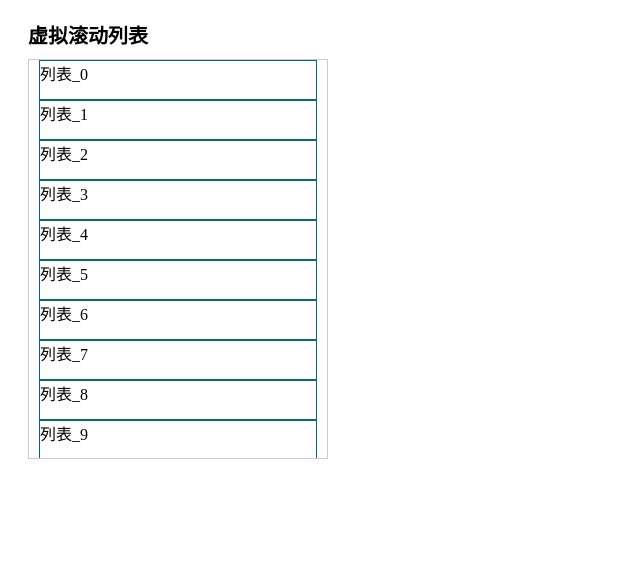
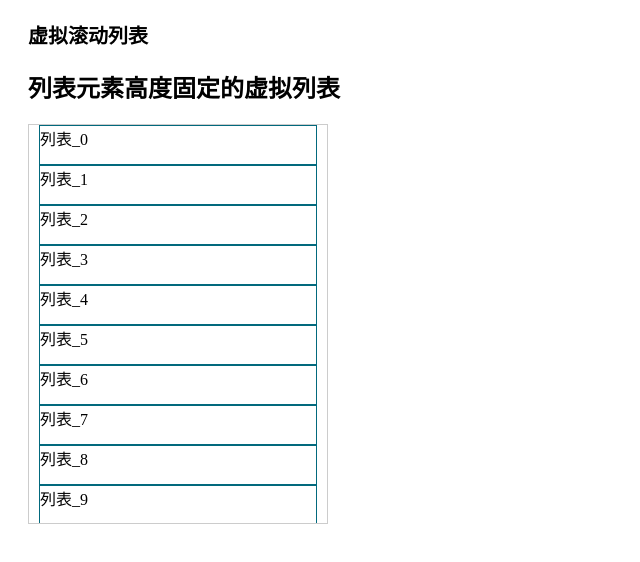
Before and after one commit to Devil-Training-Camp/virtual-scroll-list_ferying, a React app: page / in a window 1280 px wide. Shown: the top 562 px of the page, without its empty margins (0-640 px from the left). Built offline with nearby package versions, Linux system fonts and the light colour scheme.

Commit message:
抽离组件

```diff
--- a/src/data.ts
+++ b/src/data.ts
@@ -1,24 +1,25 @@
 
-// export function getDataList(){
-//     return new Promise((resolve, reject) => {
-//         setTimeout(() => {
-//             const data = new Array(10000).fill(0).map(item => {
-//                 return {
-//                     id: item + 1,
-//                     name: `列表_${item}`
-//                 }
-//             });
-//             resolve(data);
-//         }, 1000);
+export function getDataList(): Promise<any[]>{
+    return new Promise((resolve, reject) => {
+        setTimeout(() => {
+            const data = Array.from({length: 100}, (x, i) => i).map(item => {
+                return {
+                    index: item,
+                    id: item + 1,
+                    name: `列表_${item}`
+                }
+            });
+            resolve(data);
+        }, 1000);
+    });
+}
+
+// export function getDataList(): any[]{
+//     const data = Array.from({length: 100}, (x, i) => i).map(item=> {
+//         return {
+//             id: item + 1,
+//             name: `列表_${item}`
+//         }
 //     });
+//     return data;
 // }
-
-export function getDataList(): any[]{
-    const data = Array.from({length: 100}, (x, i) => i).map(item=> {
-        return {
-            id: item + 1,
-            name: `列表_${item}`
-        }
-    });
-    return data;
-}
--- a/src/index.tsx
+++ b/src/index.tsx
@@ -1,68 +1,44 @@
 import { createRoot } from "react-dom/client";
 import { useState, useEffect } from "react";
+import { getDataList } from "./data";
+import VirtualList from "./virtual-scroll-list";
 import "./index.scss";
-import { getDataList } from "./data";
 
-const itemHeight = 40; // 每个元素的高度
-const screenHeight = 400; // 可视区高度
-const screenCount = Math.ceil(screenHeight / itemHeight); // 可视区上能显示的元素个数
+function DemoPage() {
+  const [dataList, setDataList] = useState<any[]>([]); // 所有数据
 
-function VirtualList() {
-  const [dataList, setDataList] = useState<any[]>([]); // 所有数据
-  const [curList, setCurList] = useState<any[]>([]); // 当前可视区上需要渲染的数据
-  const [totalHeight, setTotalHeight] = useState<number>(0); // 所有元素的实际高度，用于滚动条计算
-  const [offset, setOffset] = useState<number>(0); // 滚动条滚动的距离
-
-  function getList() {
-    const res: any[] = getDataList();
-    const height = res.length * itemHeight; // 所有元素的实际高度，用于滚动条计算
-    setTotalHeight(height);
-    setCurList(res.slice(0, screenCount + 1));
+  async function getList() {
+    const res: any[] = await getDataList();
     setDataList(res);
   }
   useEffect(() => {
     getList();
   }, []);
 
-  function onScroll(e: any) {
-    const { scrollTop } = e.target;
-    const start = Math.max(Math.floor(scrollTop / itemHeight) - 1, 0); // 当前可视区上第一个需要渲染元素的索引
-    const end = start + screenCount + 2; // 当前可视区上最后一个需要渲染元素的索引
-    setCurList(dataList.slice(start, end));
-    const offset = start * itemHeight; // 计算列表区域应移动的距离
-    setOffset(offset);
-  }
-
   return (
     <div className="wrapper">
       <h1>虚拟滚动列表</h1>
-      <div
-        className="screen"
-        onScroll={onScroll}
-        style={{ height: `${screenHeight}px` }}
+
+      <h2>列表元素高度固定的虚拟列表</h2>
+      <VirtualList
+        screenWidth={300}
+        screenHeight={400}
+        itemHeight={40} // 这里是列表元素的高度
+        dataList={dataList}
       >
-        <div className="inner-box" style={{ height: `${totalHeight}px` }}>
-          <div
-            className="show-box"
-            style={{ transform: `translateY(${offset}px)` }}
-          >
-            {curList.map((item) => {
-              return (
-                <div
-                  className="row-item"
-                  key={item.id}
-                  style={{ height: `${itemHeight}px` }}
-                >
-                  {item.name}
-                </div>
-              );
-            })}
-          </div>
-        </div>
-      </div>
+        {(record:any) => (
+            <div
+                className="row-item"
+                key={record.id}
+                style={{ height: `40px` }} // 这里的高度必须是固定的
+            >
+                {record.name}
+            </div>
+        )}
+      </VirtualList>
     </div>
   );
 }
 
 const root = createRoot(document.getElementById("root")!);
-root.render(<VirtualList />);
+root.render(<DemoPage />);
--- /dev/null
+++ b/src/virtual-scroll-list/index.tsx
@@ -0,0 +1,54 @@
+import { useState, useEffect, useCallback, useMemo, ReactNode } from "react";
+
+interface virtualProps {
+  screenWidth: number; // 可视区宽度
+  screenHeight: number; // 可视区高度
+  itemHeight: number; // 每个元素的高度
+  dataList: any[]; // 所有数据
+  children: (record: object) => ReactNode;
+}
+
+function VirtualList(props: virtualProps) {
+  const { screenWidth, screenHeight, itemHeight, dataList, children } = props;
+  const totalHeight = dataList.length * itemHeight; // 所有元素的实际高度，用于滚动条计算
+
+  const [visibleList, setVisibleList] = useState<any[]>([]); // 当前可视区上需要渲染的数据
+  const [scrollTop, setScrollTop] = useState<number>(0); // 滚动条滚动的距离
+  const [offset, setOffset] = useState<number>(0); // 列表区域应移动的距离
+
+  const countVisibleList = useCallback(() => {
+    const screenCount = Math.ceil(screenHeight / itemHeight); // 可视区上能显示的元素个数
+    const start = Math.floor(scrollTop / itemHeight); // 当前可视区上第一个需要渲染元素的索引
+    const end = start + screenCount + 1; // 当前可视区上最后一个需要渲染元素的索引
+    setVisibleList(dataList.slice(start, end));
+
+    const offset = start * itemHeight; // 计算列表区域应移动的距离
+    setOffset(offset);
+  }, [dataList, screenHeight, itemHeight, scrollTop]);
+  useEffect(() => {
+    countVisibleList();
+  }, [countVisibleList]);
+
+  function onScroll(e: any) {
+    const { scrollTop } = e.target;
+    setScrollTop(scrollTop);
+  }
+
+  return (
+    <div
+      className="screen"
+      onScroll={onScroll}
+      style={{ height: `${screenHeight}px`, width: `${screenWidth}px` }}
+    >
+      <div className="inner-box" style={{ height: `${totalHeight}px` }}>
+        <div
+          className="show-box"
+          style={{ transform: `translateY(${offset}px)` }}
+        >
+          {visibleList.map((item: any) => children(item))}
+        </div>
+      </div>
+    </div>
+  );
+}
+export default VirtualList;
```
Also changed, not shown: src/index-v1.tsx (added, +69 -0 lines), src/index.scss (line endings or trailing spaces).
